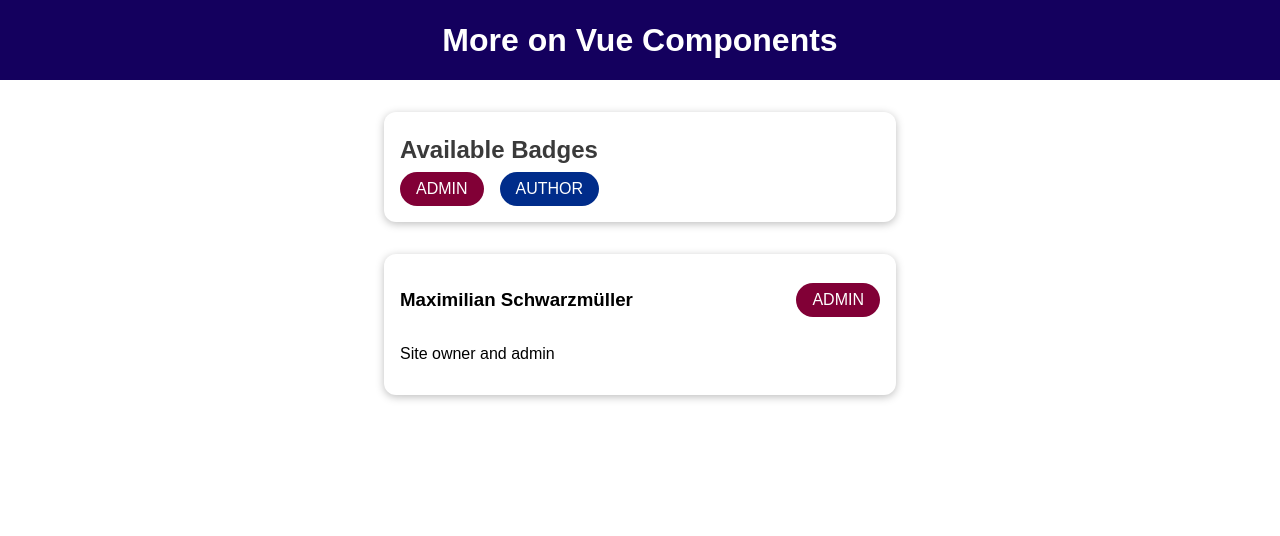
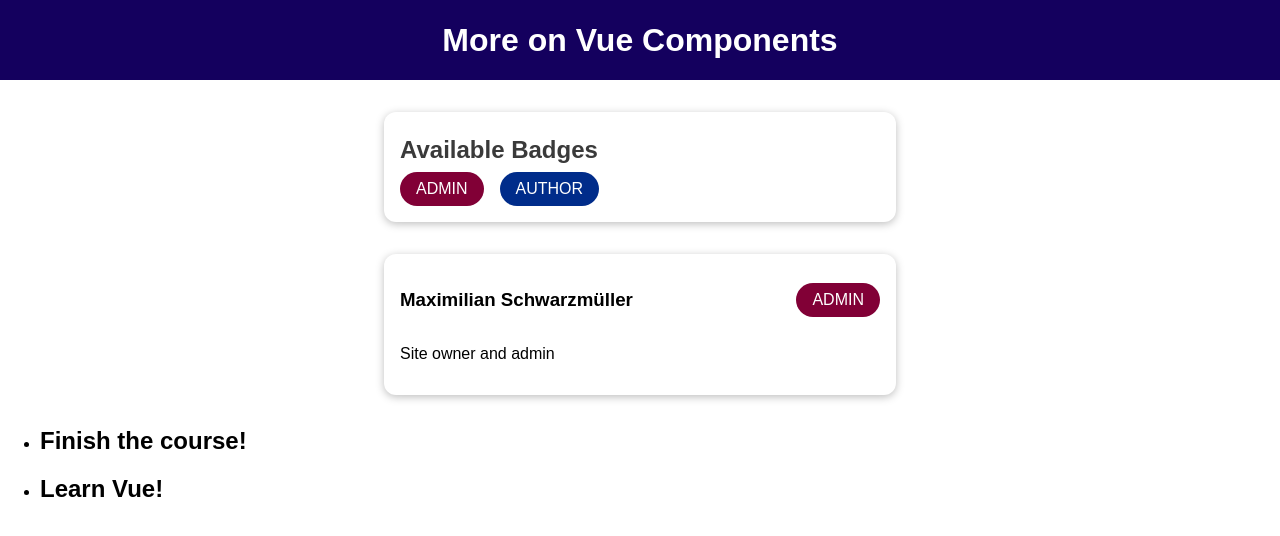
Before and after one commit to jlock64/vue-deeper-dive-into-components, a Vue app: page / in a window 1280 px wide. Shown: the top 536 px of the page. Built offline with nearby package versions, Linux system fonts and the light colour scheme.

Commit message:
more advanced info on slots

```diff
--- a/src/App.vue
+++ b/src/App.vue
@@ -8,6 +8,12 @@
       :info-text="activeUser.description"
       :role="activeUser.role"
     ></user-info>
+    <course-goals>
+      <template #default="slotProps">
+        <h2>{{ slotProps.item }}</h2>
+        <p>{{ slotProps['another-prop'] }}</p>
+      </template>
+    </course-goals>
   </div>
 </template>
 
@@ -15,11 +21,13 @@
 import TheHeader from './components/TheHeader';
 import BadgeList from './components/BadgeList.vue';
 import UserInfo from './components/UserInfo.vue';
+import CourseGoals from './components/CourseGoals'
 export default {
   components: {
     TheHeader,
     BadgeList,
-    UserInfo
+    UserInfo,
+    CourseGoals
   },
   data() {
     return {
--- a/src/components/BadgeList.vue
+++ b/src/components/BadgeList.vue
@@ -1,7 +1,10 @@
 <template>
+  <section>
     <base-card>
-    <section>
+      <template v-slot:header> <!-- Shorthand is #header instead of v-slot:header -->
         <h2>Available Badges</h2>
+      </template>
+      <template v-slot:default>
         <ul>
           <li>
             <base-badge type="admin" caption="ADMIN"></base-badge>
@@ -10,8 +13,9 @@
             <base-badge type="author" caption="AUTHOR"></base-badge>
           </li>
         </ul>
+      </template>
+    </base-card>
   </section>
-  </base-card>
 </template>
 
 <style scoped>
@@ -19,6 +23,7 @@
   margin: 0.5rem 0;
   color: #3a3a3a;
 }
+
 ul {
   list-style: none;
   margin: 0;
--- a/src/components/BaseCard.vue
+++ b/src/components/BaseCard.vue
@@ -1,5 +1,10 @@
 <template>
   <div>
+    <header>
+      <slot name="header">
+        <h2>The Default</h2>
+      </slot>
+    </header>
     <slot></slot>
   </div>
 </template>
@@ -16,4 +21,10 @@
   box-shadow: 0 2px 8px rgba(0, 0, 0, 0.26);
   padding: 1rem;
 }
+
+section header {
+  display: flex;
+  justify-content: space-between;
+  align-items: center;
+}
 </style>
--- /dev/null
+++ b/src/components/CourseGoals.vue
@@ -0,0 +1,17 @@
+<template>
+  <ul>
+    <li v-for="goal in goals" :key="goal">
+      <slot :item="goal" another-prop="hello"></slot>
+    </li>
+  </ul>
+</template>
+
+<script>
+export default {
+  data() {
+    return {
+      goals: ['Finish the course!', 'Learn Vue!']
+    }
+  }
+};
+</script>
--- a/src/components/UserInfo.vue
+++ b/src/components/UserInfo.vue
@@ -1,11 +1,13 @@
 <template>
   <section>
     <base-card>
-      <header>
+      <template v-slot:header>
         <h3>{{ fullName }}</h3>
         <base-badge :type="role" :caption="role.toUpperCase()"></base-badge>
-      </header>
-      <p>{{ infoText }}</p>
+      </template>
+      <template v-slot:default>
+        <p>{{ infoText }}</p>
+      </template>
     </base-card>
   </section>
 </template>
@@ -13,13 +15,5 @@
 <script>
 export default {
   props: ['fullName', 'infoText', 'role'],
-};
+}
 </script>
-
-<style scoped>
-section header {
-  display: flex;
-  justify-content: space-between;
-  align-items: center;
-}
-</style>
```
Lines whose indentation alone changed are shown as unchanged.
